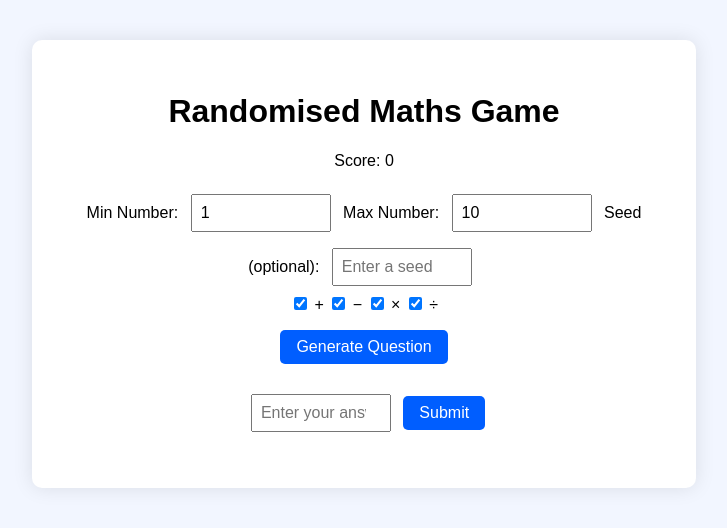
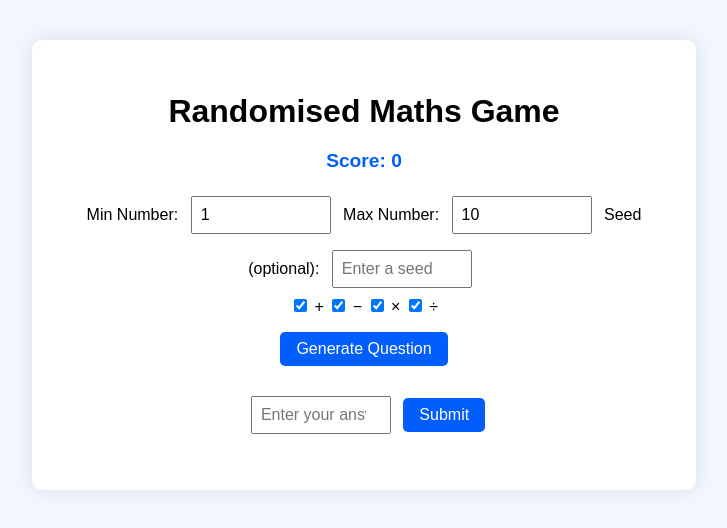
Before and after one commit to LouisPulford/Maths-game, a plain HTML site: page index.html in a window 1280 px wide. Shown: the whole page, without its empty margins (276-1003 px from the left). Drawn offline with nearby package versions, Linux system fonts and the light colour scheme.

Commit message:
style.css

```diff
--- a/style.css
+++ b/style.css
@@ -1,4 +1,4 @@
-/* General page styling */
+/* Basic page styling */
 body {
   font-family: Arial, sans-serif;
   background: #f2f6ff;
@@ -6,7 +6,7 @@ body {
   text-align: center;
 }
 
-/* Centering the container */
+/* Container styling */
 .container {
   max-width: 600px;
   margin: auto;
@@ -16,7 +16,20 @@ body {
   box-shadow: 0 0 20px rgba(0, 0, 0, 0.1);
 }
 
-/* Question and feedback styling */
+/* Headings and labels */
+h1 {
+  margin-bottom: 0.5rem;
+}
+
+/* Score display styling */
+#scoreDisplay {
+  font-size: 1.2rem;
+  font-weight: bold;
+  margin-bottom: 1rem;
+  color: #005eff;
+}
+
+/* Question styling */
 #question {
   font-size: 1.5rem;
   margin: 1rem 0;
```
